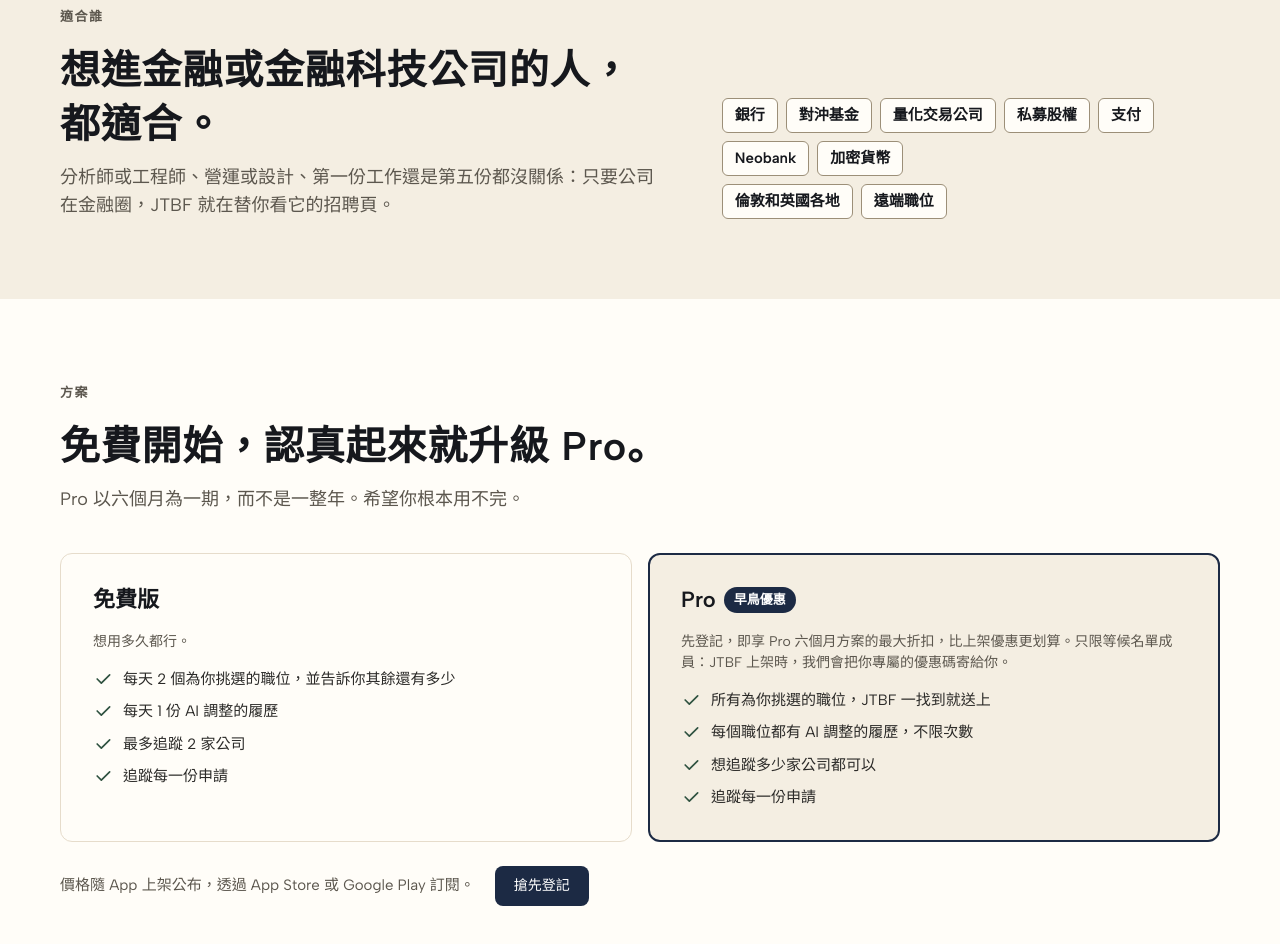
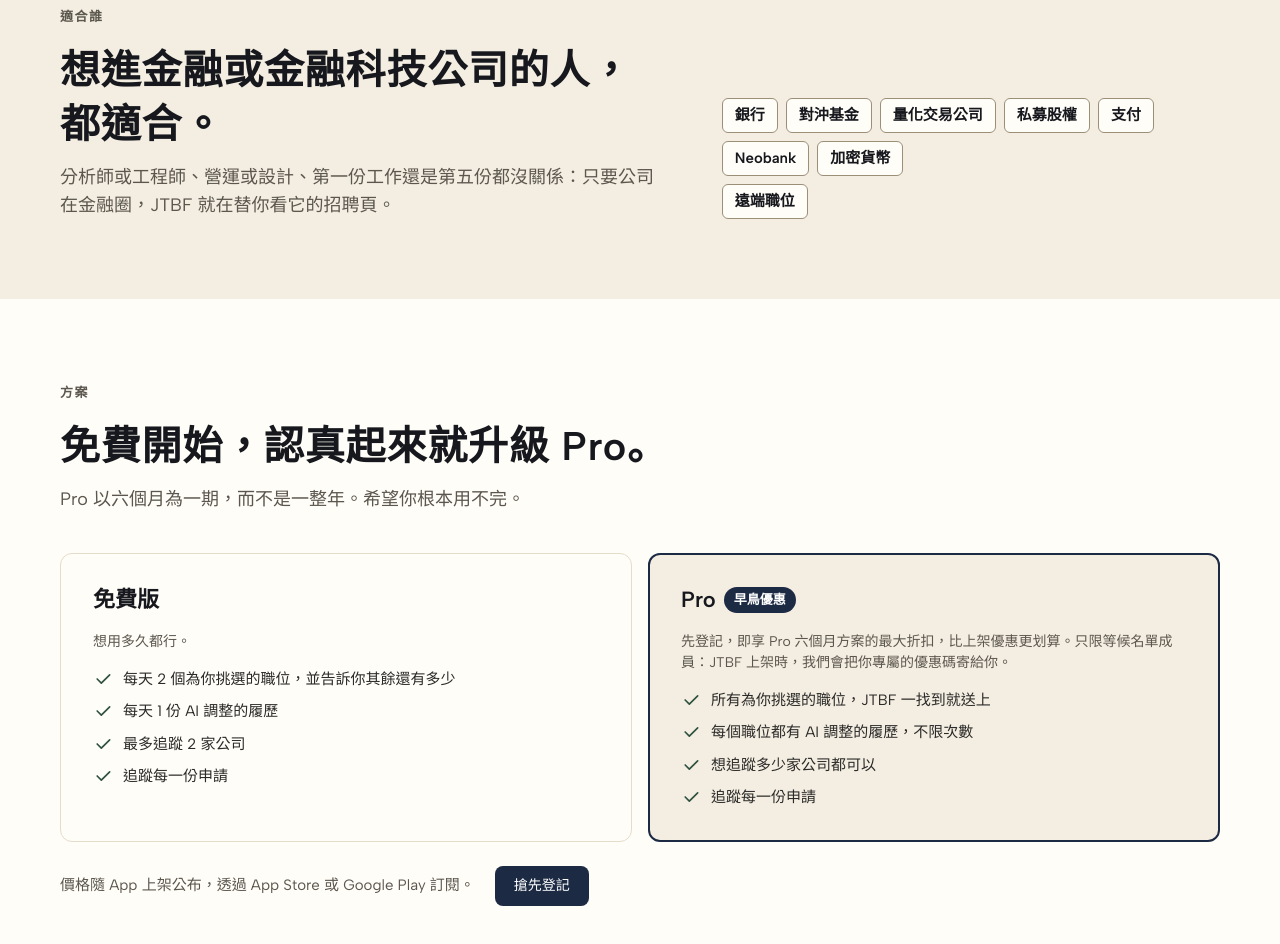
Before and after one commit to woven-studio-london/woven-site, a plain HTML site: page jtbf/zh-hant/index.html in a window 1280 px wide. Shown: the part 2353-3297 px from the top of the page. Drawn offline with Linux system fonts and the light colour scheme.

Commit message:
JTBF page: drop the London and the UK tag
Co-Authored-By: Claude Opus 5.5 <noreply@anthropic.com>

```diff
--- a/jtbf/zh-hant/index.html
+++ b/jtbf/zh-hant/index.html
@@ -128,7 +128,6 @@
           <li class="n-tag">加密貨幣</li>
         </ul>
         <ul class="firms where" aria-label="職位在哪裡">
-          <li class="n-tag n-tag-mist">倫敦和英國各地</li>
           <li class="n-tag n-tag-mist">遠端職位</li>
         </ul>
       </div>
```
Also changed, not shown: jtbf/index.html (+0 -1 lines).
